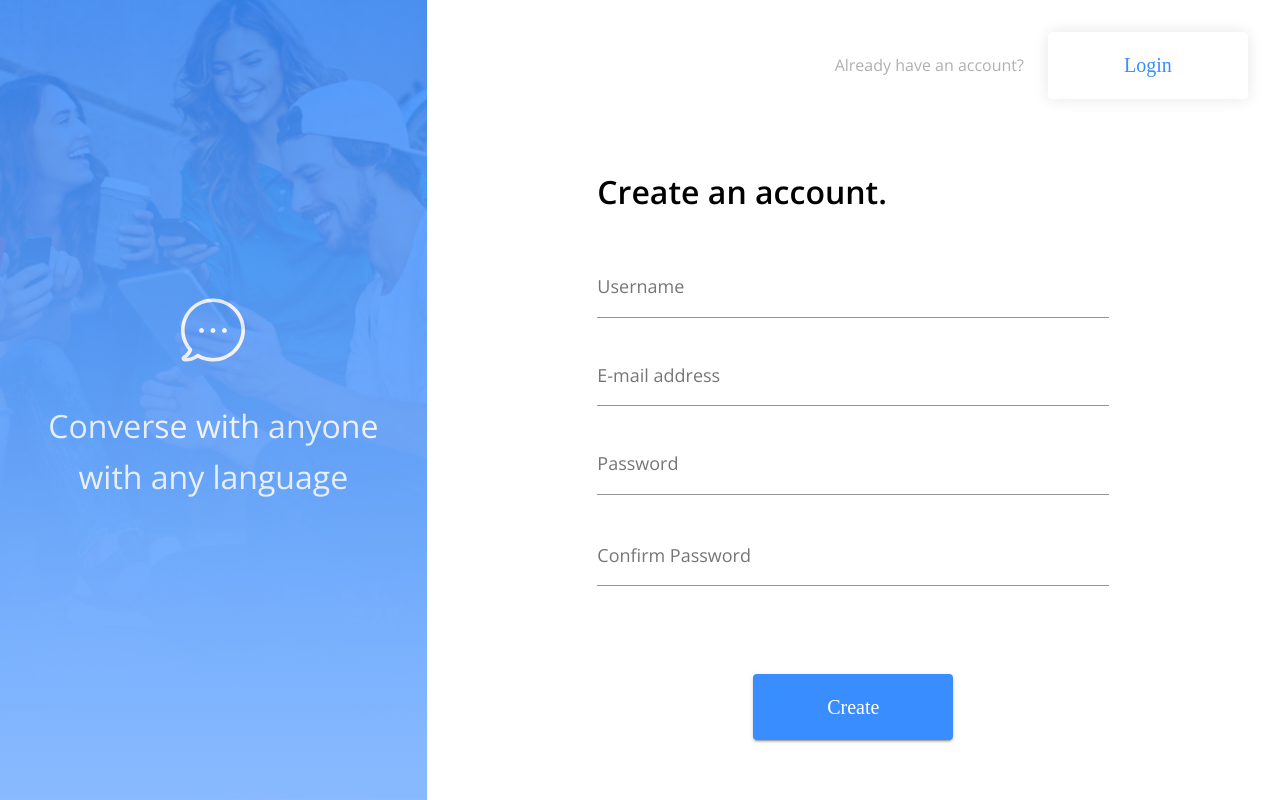
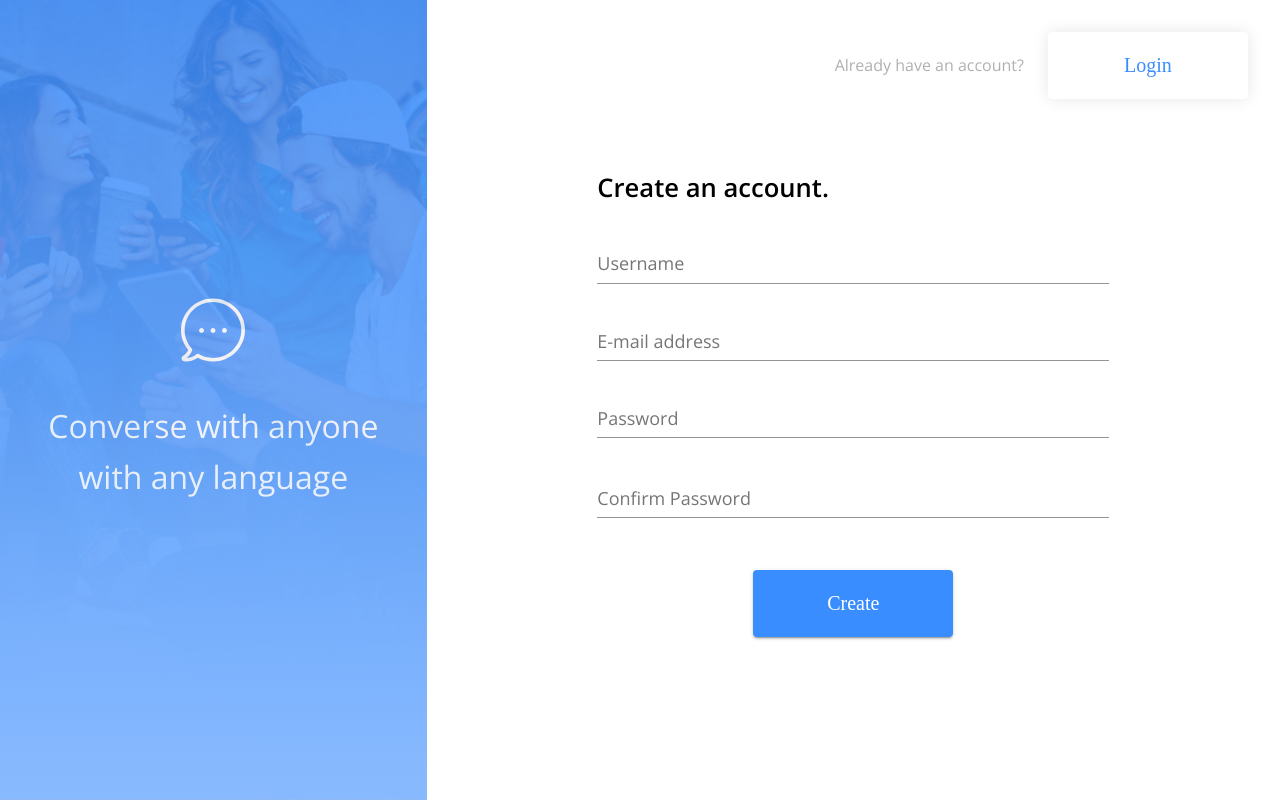
Before and after one commit to Nevin-Chen/messenger-8526, a React (Create React App) app in the folder client/: page / in a window 1280 px wide. Built offline with nearby package versions, Linux system fonts and the light colour scheme; no server answers.

Commit message:
css updates

```diff
--- a/client/src/Login.js
+++ b/client/src/Login.js
@@ -149,7 +149,7 @@ const Login = (props) => {
                 />
               </FormControl>
               <Box
-                sx={{ display: "flex", justifyContent: "center", mt: "15%" }}
+                sx={{ display: "flex", justifyContent: "center", mt: "12%" }}
               >
                 <Button type="submit" variant="contained" color="primary">
                   <Typography variant="button">Login</Typography>
--- a/client/src/Signup.js
+++ b/client/src/Signup.js
@@ -188,7 +188,7 @@ const Login = (props) => {
                 </FormHelperText>
               </FormControl>
               <Box
-                sx={{ display: "flex", justifyContent: "center", mt: "15%" }}
+                sx={{ display: "flex", justifyContent: "center", mt: "8%" }}
               >
                 <Button type="submit" variant="contained" color="primary">
                   <Typography variant="button">Create</Typography>
--- a/client/src/themes/theme.js
+++ b/client/src/themes/theme.js
@@ -26,9 +26,9 @@ export const theme = createTheme({
       },
     },
     h2: {
-      fontSize: "2rem",
+      fontSize: "1.6rem",
       fontWeight: 900,
-      marginBottom: "5%",
+      marginBottom: "2%",
       "@media (max-width:599px)": {
         fontSize: "1.5rem",
       },
@@ -45,7 +45,7 @@ export const theme = createTheme({
     MuiInput: {
       input: {
         fontWeight: "bold",
-        marginTop: '1.2rem'
+        marginTop: '.5rem'
       },
     },
     MuiFormLabel: {
```
